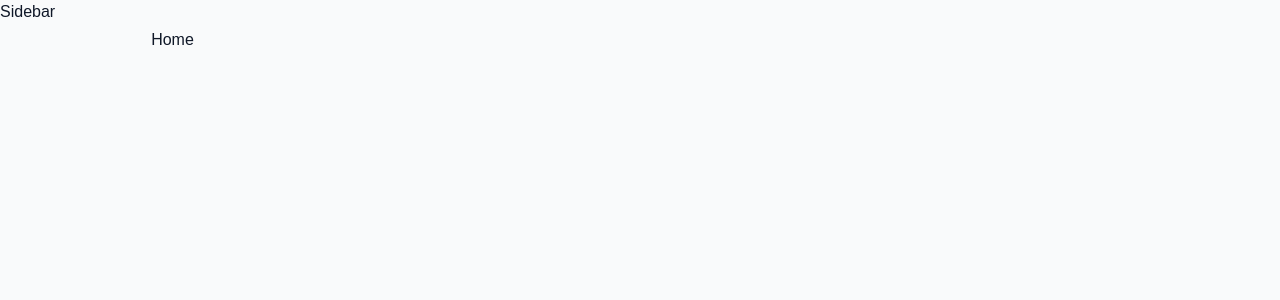
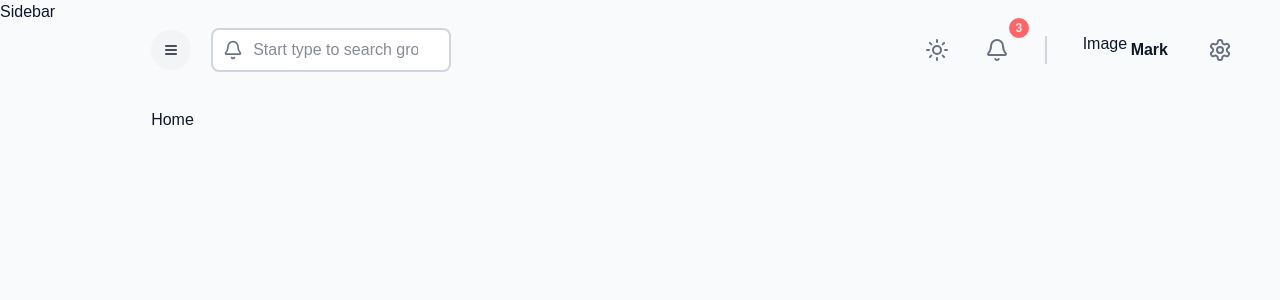
Before and after one commit to mark62005/inventrywise, a Next.js app in the folder client/: page / in a window 1280 px wide. Shown: the top 300 px of the page. Built offline with nearby package versions, Linux system fonts and the light colour scheme.

Commit message:
Build and implement Navbar (in progress)

```diff
--- a/client/src/app/DashboardWrapper.tsx
+++ b/client/src/app/DashboardWrapper.tsx
@@ -1,11 +1,14 @@
 import { LayoutProps } from "@/types/app/page-props";
+import Navbar from "@/components/shared/Navbar";
 
 function DashboardWrapper({ children }: LayoutProps) {
 	return (
 		<div className="flex w-full min-h-screen bg-gray-50 text-gray-900">
 			{/* TODO: Create Sidebar component */}
 			Sidebar
-			<main className="flex flex-col w-full h-full py-7 px-9 bg-gray-50 md:pl-24">
+			<main className="flex flex-col w-full h-full py-5 px-9 bg-gray-50 md:pl-24">
+				<Navbar />
+
 				{children}
 			</main>
 		</div>
--- /dev/null
+++ b/client/src/components/shared/Navbar/index.tsx
@@ -0,0 +1,90 @@
+"use client";
+
+import Link from "next/link";
+import { Bell, Menu, Settings, Sun } from "lucide-react";
+
+function Navbar() {
+	function toggleSidebar() {
+		// TODO: Finish the feature for toggling sidebar with redux
+	}
+
+	function toggleDarkMode() {
+		// TODO: Finish the feature for toggling dark mode with redux
+	}
+
+	return (
+		<div className="flex justify-between items-center w-full mb-7">
+			{/* LEFT SIDE */}
+			<div className="flex justify-between items-center gap-5">
+				<button
+					className="p-3 bg-gray-100 rounded-full cursor-pointer hover:bg-blue-100"
+					onClick={toggleSidebar}
+				>
+					<Menu className="w-4 h-4" />
+				</button>
+
+				<div className="relative">
+					<input
+						type="search"
+						placeholder="Start type to search groups & products"
+						className="pl-10 pr-4 py-2 w-50 md:w-60 border-2 border-gray-300 bg-white rounded-lg focus:outline-none focus:border-blue-500"
+					/>
+
+					<div className="absolute inset-y-0 left-0 pl-3 flex items-center cursor-pointer">
+						<Bell
+							className="text-gray-500"
+							size={20}
+						/>
+					</div>
+				</div>
+			</div>
+
+			{/* RIGHT SIDE */}
+			<div className="flex justify-between items-center gap-4">
+				<div className="hidden md:flex justify-between items-center gap-3">
+					{/* DARK MODE BUTTON */}
+					<button
+						onClick={toggleDarkMode}
+						className="block cursor-pointer p-3"
+					>
+						{/* TODO: Conditional rendering for dark mode or light mode */}
+						<Sun
+							className="text-gray-500"
+							size={24}
+						/>
+					</button>
+
+					{/* NOTIFICATION BUTTON */}
+					<div className="relative cursor-pointer p-3">
+						<Bell
+							className="text-gray-500"
+							size={24}
+						/>
+						<span className="absolute -top-2 -right-2 inline-flex items-center justify-center px-[0.4rem] py-1 text-xs font-semibold leading-none text-red-100 bg-red-400 rounded-full">
+							3
+						</span>
+					</div>
+
+					<hr className="w-0 h-7 border border-solid border-l border-gray-300 mx-3" />
+
+					{/* AVATAR */}
+					<div className="flex items-center gap-3 p-3 cursor-pointer">
+						<div className="w-9 h-9">Image</div>
+						<span className="font-semibold">Mark</span>
+					</div>
+				</div>
+
+				<Link
+					href="/settings"
+					className="cursor-pointer p-3"
+				>
+					<Settings
+						className="text-gray-500"
+						size={24}
+					/>
+				</Link>
+			</div>
+		</div>
+	);
+}
+export default Navbar;
```
